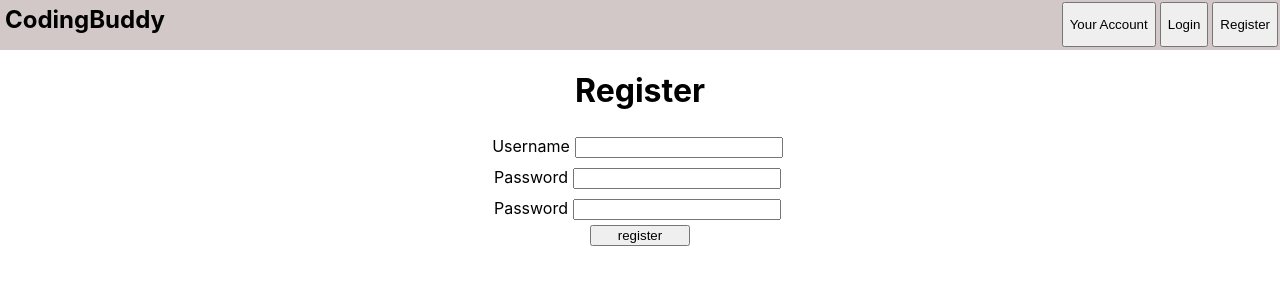
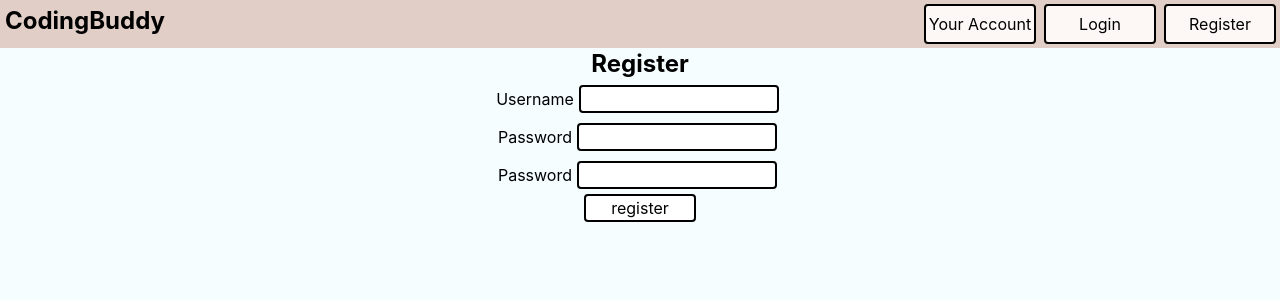
Before and after one commit to MikolajWituszynski/CodingBuddy, a React (Create React App) app: page /register in a window 1280 px wide. Shown: the top 300 px of the page. Built offline with nearby package versions, Linux system fonts and the light colour scheme.

Commit message:
Added Tailwind styles of Navbar, Button and Input.

```diff
--- a/public/index.html
+++ b/public/index.html
@@ -2,28 +2,12 @@
 <html lang="en">
   <head>
     <meta charset="utf-8" />
-    <link rel="icon" href="%PUBLIC_URL%/favicon.ico" />
     <meta name="viewport" content="width=device-width, initial-scale=1" />
     <meta name="theme-color" content="#000000" />
     <meta
       name="description"
       content="Web site created using create-react-app"
     />
-    <link rel="apple-touch-icon" href="%PUBLIC_URL%/logo192.png" />
-    <!--
-      manifest.json provides metadata used when your web app is installed on a
-      user's mobile device or desktop. See https://developers.google.com/web/fundamentals/web-app-manifest/
-    -->
-    <link rel="manifest" href="%PUBLIC_URL%/manifest.json" />
-    <!--
-      Notice the use of %PUBLIC_URL% in the tags above.
-      It will be replaced with the URL of the `public` folder during the build.
-      Only files inside the `public` folder can be referenced from the HTML.
-
-      Unlike "/favicon.ico" or "favicon.ico", "%PUBLIC_URL%/favicon.ico" will
-      work correctly both with client-side routing and a non-root public URL.
-      Learn how to configure a non-root public URL by running `npm run build`.
-    -->
     <title>React App</title>
   </head>
   <body>
--- a/src/components/AccountPage/AccountPage.tsx
+++ b/src/components/AccountPage/AccountPage.tsx
@@ -1,11 +1,17 @@
 import React from "react";
 
 const AccountPage = () => {
-    return (
-        <>
-        <h1>Your Account</h1>
-        </>
-        )
-}
+  return (
+    <div className="Container">
+      <h1>Your Account</h1>
+      <div>Picture</div>
+      <div>Description</div>
+      <div>I Know dropdown table</div>
+      <div>Status dropdown table</div>
+      <p>I know...</p>
+      <p>I learn... (Status)</p>
+    </div>
+  );
+};
 
 export default AccountPage;
--- a/src/components/LoginForm/LoginForm.module.css
+++ /dev/null
@@ -1,18 +0,0 @@
-.labelLogin {
-margin: 2px;
-}
-
-.form {
-    display: flex;
-    justify-content: space-between;
-    flex-direction: column;
-    align-content: center
-
-}
-input {
-    margin: 5px;
-}
-.button {
-    width: 100px;
-   align-self: center;
-}
--- a/src/components/LoginForm/LoginForm.tsx
+++ b/src/components/LoginForm/LoginForm.tsx
@@ -1,5 +1,5 @@
 import React from "react";
-import styles from './LoginForm.module.css'
+import styles from '../../index.module.css'
 import { useForm } from "react-hook-form";
 import { auth } from "../../helpers/firebaseConfig";
 import { signInWithEmailAndPassword } from "firebase/auth";
@@ -22,7 +22,7 @@ const LoginForm = () => {
         <label>Password
         <input {...register("password",{required: true})} type="password" id="login-password"/>
         </label>
-        <button type="submit" className={styles.button}>login</button>
+        <button type="submit" >login</button>
        </form>
         </>
     )
--- a/src/components/NavBar/NavBar.module.css
+++ /dev/null
@@ -1,29 +0,0 @@
-.navbar {
-    width: 100%;
-    height: 50px;
-    background-color: rgb(210, 200, 200);
-    border: black;
-    display: flex;
-    justify-content: space-between
-}
-
-.loginRegisterButton {
-    margin: 2px;
-    height: 45px;
-}
-
-
-.loginRegisterButton {
-    transition-duration: 0.4s;
-}
-
-.loginRegisterButton:hover {
-  background-color: rgb(145, 206, 224);
-  color: white;
-  cursor: pointer;
-
-}
-
-.titleHomePage {
-    margin: 5px;
-}
--- a/src/components/NavBar/NavBar.tsx
+++ b/src/components/NavBar/NavBar.tsx
@@ -1,6 +1,6 @@
 import React from "react";
 import { useNavigate } from 'react-router-dom';
-import styles from './NavBar.module.css'
+import styles from '../../index.module.css'
 const NavBar: React.FC<{}> = () => {
     const navigate = useNavigate();
     const handleClickToAccountPage = () => navigate('/account')
--- a/src/components/RegisterForm/RegisterForm.module.css
+++ /dev/null
@@ -1,20 +0,0 @@
-.labelLogin {
-    margin: 2px;
-    }
-
-    .form {
-        display: flex;
-        justify-content: space-between;
-        flex-direction: column;
-        align-content: center
-
-    }
-    input {
-        margin: 5px;
-        width: 200px;
-    }
-
-    .button {
-        width: 100px;
-       align-self: center;
-    }
--- a/src/components/RegisterForm/RegisterForm.tsx
+++ b/src/components/RegisterForm/RegisterForm.tsx
@@ -1,5 +1,5 @@
 import React from "react";
-import styles from './RegisterForm.module.css'
+import styles from '../../index.module.css'
 import { useForm } from "react-hook-form";
 import { auth } from "../../helpers/firebaseConfig";
 import { RegisterFormData } from "../../helpers/interfaces";
--- a/src/index.css
+++ /dev/null
@@ -1,13 +0,0 @@
-body {
-  margin: 0;
-  font-family: -apple-system, BlinkMacSystemFont, 'Segoe UI', 'Roboto', 'Oxygen',
-    'Ubuntu', 'Cantarell', 'Fira Sans', 'Droid Sans', 'Helvetica Neue',
-    sans-serif;
-  -webkit-font-smoothing: antialiased;
-  -moz-osx-font-smoothing: grayscale;
-}
-
-code {
-  font-family: source-code-pro, Menlo, Monaco, Consolas, 'Courier New',
-    monospace;
-}
--- /dev/null
+++ b/src/index.module.css
@@ -0,0 +1,80 @@
+@tailwind base;
+@tailwind components;
+@tailwind utilities;
+
+body {
+  margin: 0;
+  font-family: -apple-system, BlinkMacSystemFont, "Segoe UI", "Roboto", "Oxygen",
+    "Ubuntu", "Cantarell", "Fira Sans", "Droid Sans", "Helvetica Neue",
+    sans-serif;
+  -webkit-font-smoothing: antialiased;
+  -moz-osx-font-smoothing: grayscale;
+}
+
+code {
+  font-family: source-code-pro, Menlo, Monaco, Consolas, "Courier New",
+    monospace;
+}
+
+@layer base {
+  body {
+    @apply bg-[#f5fdff];
+  }
+  h1 {
+    @apply text-2xl
+  font-bold;
+  }
+  button, [type="button"], [type="reset"], [type="submit"] {
+    @apply bg-white
+  border-black
+  border-2
+  rounded
+  w-28
+  self-center;
+  }
+  input {
+    margin: 5px;
+    width: 200px;
+    @apply border-2
+  border-black
+  rounded
+  outline-none;
+  }
+}
+
+.navbar {
+  @apply w-full
+  h-12
+  bg-brown-300
+  border-black
+  flex
+  justify-between;
+}
+
+.navbar button {
+  @apply bg-brown-50;
+}
+
+.loginRegisterButton {
+  @apply m-1
+  h-10
+  hover:bg-[#a8e5f7]
+  hover:text-brown-900
+  hover:cursor-pointer;
+  transition-duration: 0.4s;
+}
+
+.titleHomePage {
+  margin: 5px;
+}
+
+.labelLogin {
+  margin: 2px;
+}
+
+.form {
+  display: flex;
+  justify-content: space-between;
+  flex-direction: column;
+  align-content: center;
+}
--- a/src/index.tsx
+++ b/src/index.tsx
@@ -1,6 +1,6 @@
 import React from 'react';
 import ReactDOM from 'react-dom/client';
-import './index.css';
+import './index.module.css';
 import App from './App';
 import reportWebVitals from './reportWebVitals';
 
--- a/tailwind.config.js
+++ b/tailwind.config.js
@@ -4,7 +4,22 @@ module.exports = {
     "./src/**/*.{js,jsx,ts,tsx}",
   ],
   theme: {
-    extend: {},
+    extend: {
+      colors: {
+        brown: {
+          50: '#fdf8f6',
+          100: '#f2e8e5',
+          200: '#eaddd7',
+          300: '#e0cec7',
+          400: '#d2bab0',
+          500: '#bfa094',
+          600: '#a18072',
+          700: '#977669',
+          800: '#846358',
+          900: '#43302b',
+        },
+      }
+    },
   },
   plugins: [],
 }
```
